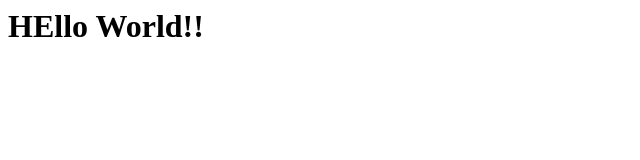
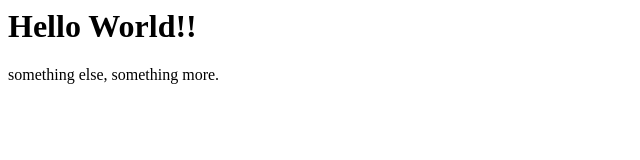
Before and after one commit to Binghamton-University-Design/arts-280d-starter-jiajingliao, a plain HTML site: page index.html in a window 1280 px wide. Shown: the whole page, without its empty margins (0-640 px from the left). Drawn offline with Linux system fonts and the light colour scheme.

Commit message:
something else
something more

```diff
--- a/index.html
+++ b/index.html
@@ -6,7 +6,9 @@
 
  <body>
 
- 	<h1>HEllo World!!</h1>
+ 	<h1>Hello World!!</h1>
+
+ 	<p>something else, something more.</p>
 
  </body>
 
```
